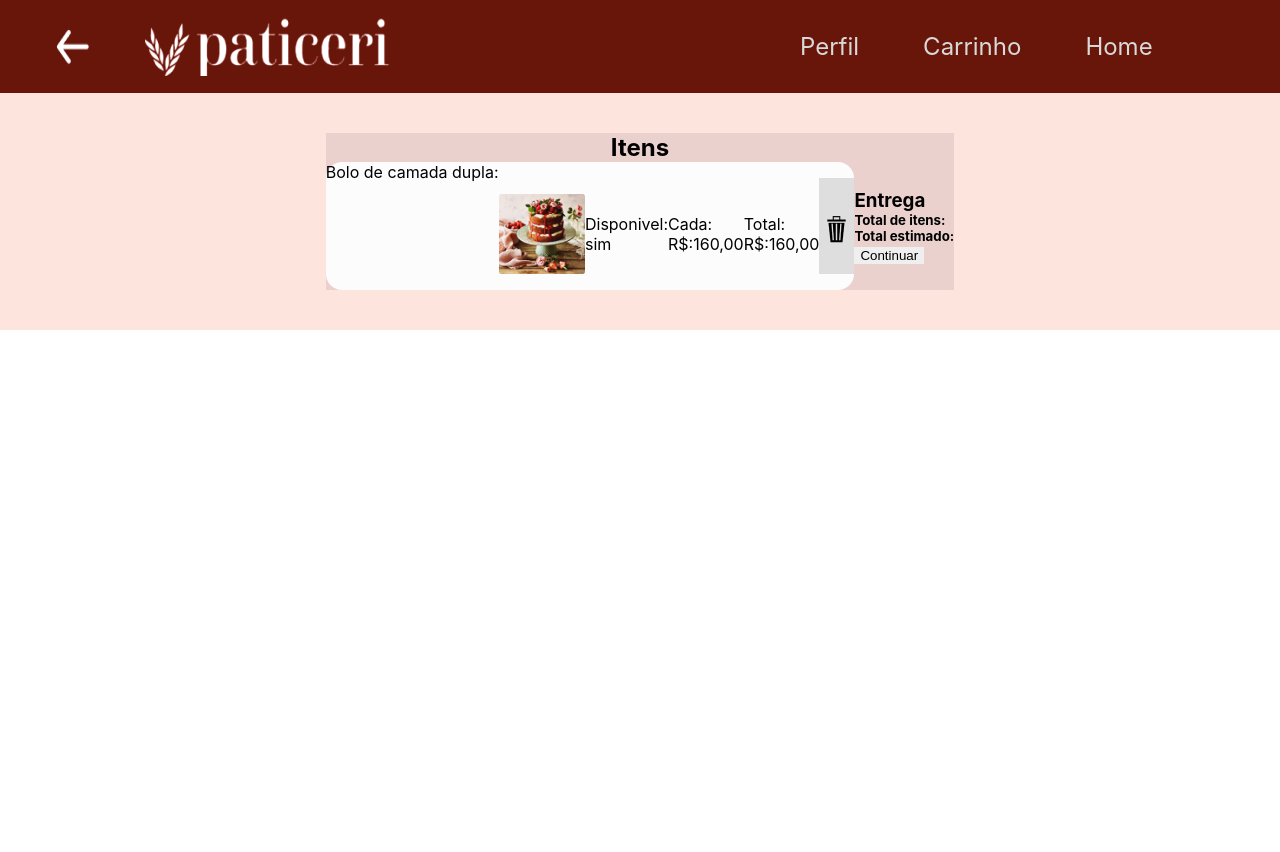
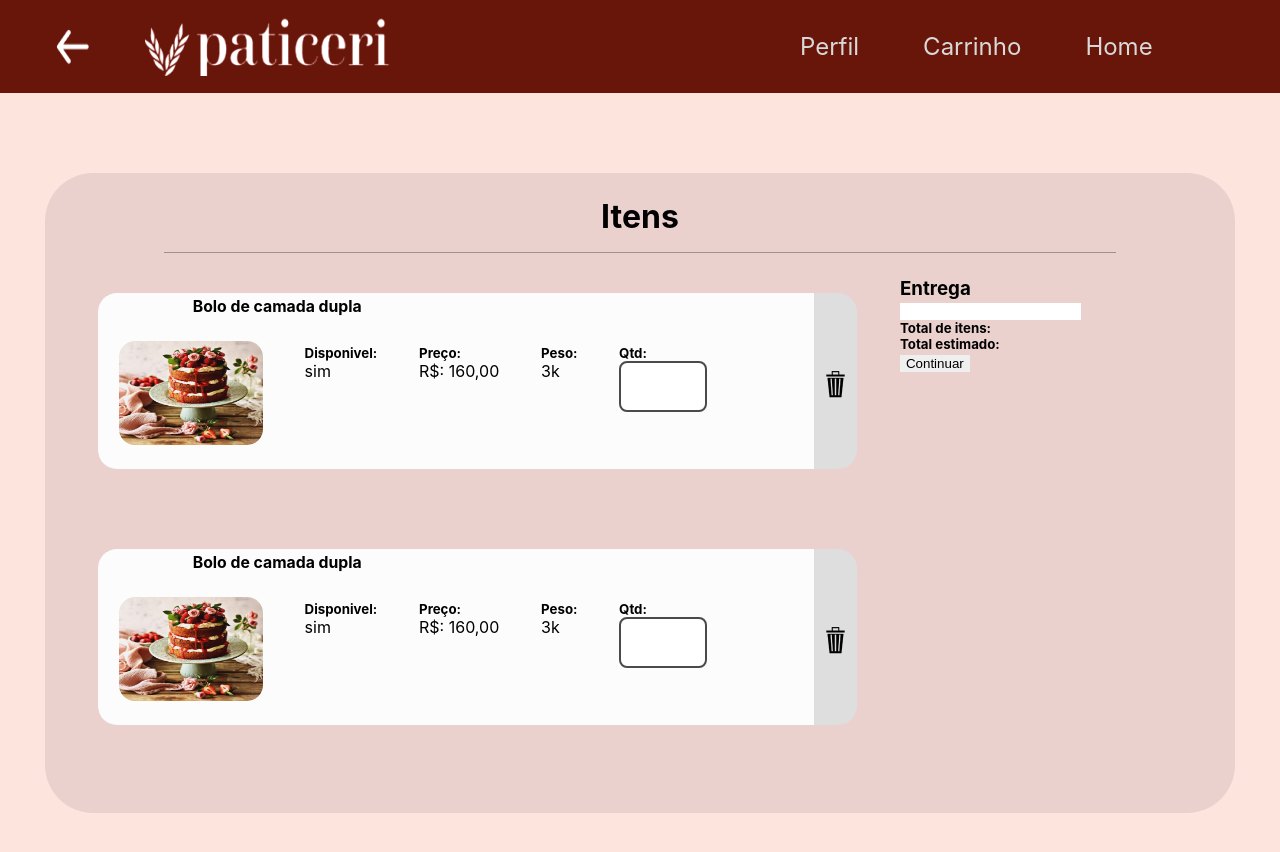
Before and after one commit to Johncarioca/TCC---doceria-, a React (Create React App) app in the folder site/: page /carrinho in a window 1280 px wide. Shown: the top 852 px of the page. Before the commit the page ends 800 px from the top, so only its background shows below. Built offline with nearby package versions, Linux system fonts and the light colour scheme.

Commit message:
HTML e scss pronto da tela de carrinho
precisa de leves ajustes no scss

```diff
--- a/site/src/components/itemcarrinho/index.js
+++ b/site/src/components/itemcarrinho/index.js
@@ -1,43 +1,57 @@
 import './index.scss';
 
-export default function ItemCarrinho () {
-    return(
+export default function ItemCarrinho() {
+    return (
 
-        <main>
+        <main className="Geralll">
             <section className="intemCar">
-                <div className="nomeproduto">
-                        <p className="nmproduto"> Bolo de camada dupla:</p>
-                     </div>
+
+                <div className="div-branca">
+
                     <div className="info-produtos">
 
+                        <div className="nomeproduto">
 
-                    <img className="imgPoroduto" src="/assets/image/boloCamada.png "alt="" />
-
-                    <div className="dados-produto ">
-
-                       <div className="sub-dados">
-                          <p className="dados1">Disponivel:</p>
-                          <p className="dados2">sim </p>
-
-                       </div>
-                       <div className="sub-dados">
-                          <p className="dados1">Cada:</p>
-                          <p className="dados2"> R$:160,00 </p>
+                            <h5 className="nmproduto"> Bolo de camada dupla</h5>
 
                         </div>
 
+                        <div className="dados-produtos">
+
+                            <div className="imgPoroduto">
+                                <img  src="/assets/image/boloCamada.png "alt="" />
+                            </div>
+                            <div className="dados">
+
                                 <div className="sub-dados">
-                          <p className="dados1">Total:</p>
-                          <p className="dados2">R$:160,00 </p>
+                                    <h5 className="dados1">Disponivel:</h5>
+                                    <p className="dados2">sim </p>
+                                </div>
+
+                                <div className="sub-dados">
+                                    <h5 className="dados1">Preço:</h5>
+                                    <p className="dados2">R$: 160,00</p>
+                                </div>
+
+                                <div className="sub-dados">
+                                    <h5 className="dados1">Peso:</h5>
+                                    <p className="dados2">3k</p>
+                                </div>
+
+                            </div>
+                            <div className="iput">
+                                <h5>Qtd:</h5>
+                                <input type="number" />
+                            </div>
+
 
                         </div>
 
                     </div>
 
+                </div>
                 <div className="dropCar">
                     <img src="/assets/image/lixo.png" alt="" />
-                    </div>
-
                 </div>
             </section>
         </main>
--- a/site/src/components/itemcarrinho/index.scss
+++ b/site/src/components/itemcarrinho/index.scss
@@ -1,46 +1,136 @@
+.Geralll{
+
+    width: 100%;
+    height: 11rem;
+    // border: solid 0.5px green;
+
     .intemCar{
 
         display: flex;
         flex-direction: row;
-    background-color: #FCFCFC;
-    border-radius:2vh;
+        width: 100%;
+        height: 11rem;
 
 
 
 
-    .info-produtos{
-    display: flex;
-    flex-direction: row;
-    justify-content: space-evenly;
-    margin-top: 2vh;
-    margin-bottom: 2vh;
+        // border: solid 0.5px green;
 
 
 
 
-     .imgPoroduto{
-            margin-top: 2vh;
-            height: 5em;
+        .div-branca{
+            display: flex;
+            flex-direction: row;
+            justify-content: space-evenly;
+            background-color: #FCFCFC;
+            border-radius: 1.2rem 0vh 0vh 1.2rem;
+            width: 95%;
+            height: 11rem;
+
+            // border: solid 0.5px green;
+
+
+            .info-produtos{
+                display: flex;
+                flex-direction: column;
+                width: 100%;
+                height: 11rem;
+                // border: solid 1.5px blueviolet;
+
+                .nomeproduto{
+                    width: 50%;
+                    height: 1.5rem;
+                    text-align: center;
+                    font-size: 19px;
+                    margin-top: 4px;
+                    // border: solid 1.5px blueviolet;
                 }
 
-        .dados-produto{
+            }
+
+            .dados-produtos{
                 display: flex;
-            align-self: center;
-            justify-content: center;
-            margin-top: 2vh;
+                flex-direction: row;
                 justify-content: space-evenly;
+                align-items: center;
+                width: 88%;
+                height: 9rem;
+                // border: solid 0.5px black;
 
 
             }
 
+            .dados{
+                display: flex;
+                flex-direction: row;
+                justify-content: space-around;
+                // align-items: center;
+                height: 6rem;
+                width: 50%;
+                // border: solid 0.5px gold;
+
+            }
+
+
+
+            .imgPoroduto, img{
+                // width: 20%;
+                width: 9rem;
+                height: 6.5em;
+                border-radius: 1rem;
+
+                // padding-bottom: 1rem;
+
+                // border: solid 0.5px red;
+
+            }
+
+            .iput{
+
+                width: 14%;
+                height: 6em;
+                // border: solid 0.5px darkblue;
+
+                input{
+                    width: 100%;
+                    height: 3em;
+                    border: solid 2px #4a4a4a;
+                    // background-color: #cacaca;
+                    color: black;
+                    border-radius: 0.5rem;
+                    font-size: 17px;
+
+                    h5{
+                        font-size: 17px;
+                    }
+
+                }
+            }
+
+
+
+
+
+
+
+        }
         .dropCar{
             display: flex;
+            height: 11rem;
+            width: 5.7%;
+            flex-direction: row;
             align-items: center;
             justify-content: center;
             background-color: #DEDEDE;
+            border-radius: 0rem 1.2rem 1.2rem 0rem ;
+        }
 
+        .dropCar:hover{
+            background-color: #8a8787;
+            transition: 1.3s;
+            cursor: pointer;
         }
 
     }
-
 }
--- a/site/src/pages/usuario/carrinho/index.js
+++ b/site/src/pages/usuario/carrinho/index.js
@@ -11,26 +11,51 @@ export default function CarrinhoUsuario(){
             <header>
             <CabCarrinho/>
             </header>
-            <section className = "cont1-carrinho">
+            <div className = "cont1-carrinho">
 
                 <div className="subcont1-carrinho">
+
+
+                    <div className="asDuas">
+
+                        <div className='ite'>
                             <h1> Itens</h1>
+                        </div>
+                        <div className='delado'>
 
-                    <div className="delado">
                             <div className="grup-produto">
                                 <ItemCarrinho/>
+                                <ItemCarrinho/>
+
+
+
+
+
                             </div>
                             <div className="grup-desc">
+
+                                <div>
+                                    <div>
                                         <h3> Entrega </h3>
+                                        <input type="text" />
+                                    </div>
+                                    <div>
                                         <h5> Total de itens: </h5>
                                         <h5> Total estimado: </h5>
 
+                                    </div>
+                                    <div>
                                         <button> Continuar</button>
+                                    </div>
+                                </div>
+
+                            </div>
+
                         </div>
                     </div>
                 </div>
 
-            </section>
+            </div>
         </main>
 
     )
--- a/site/src/pages/usuario/carrinho/index.scss
+++ b/site/src/pages/usuario/carrinho/index.scss
@@ -4,6 +4,8 @@
     align-items: center;
     justify-content: center;
     background-color: #FDE5DE;
+    width: 100%;
+    height: 50rem;
 
     .subcont1-carrinho{
         display: flex;
@@ -13,15 +15,70 @@
         background-color: #EAD1CE;
         margin-top: 5vh;
         margin-bottom: 5vh;
+        width: 93%;
+        height: 40rem;
+        border-radius: 3rem;
+
+        .asDuas{
+            display: flex;
+            flex-direction: column;
+            align-items: center;
+            justify-content: space-evenly;
+            width: 100%;
+            height: 49rem;
+            // border: solid 0.5px green;
+
+            .ite{
+                width: 80%;
+                height: 3.5rem;
+                text-align: center;
+                // border: solid 0.5px black;
+                border-bottom: solid 0.5px #9e9191;
+
             }
 
             .delado{
                 display: flex;
                 flex-direction: row;
                 align-items: center;
-        justify-content: center;
+                justify-content: space-between;
+                width: 91%;
+                height: 32rem;
+
+                // border: solid 0.5px blueviolet;
+
+
+                .grup-produto{
+                    display: flex;
+                    flex-wrap: wrap;
+                    justify-content: space-evenly;
+                    width: 70%;
+                    height: 32rem;
+                    margin-top: 2em;
+
+                    // border: solid 0.5px blueviolet;
+
+
+                }
+
+                .grup-produto > .Geralll{
+                    margin-bottom: 2rem;
+
+                }
+
+                .grup-desc{
+                    width: 26%;
+                    height: 32rem;
+
 
                 }
 
 
             }
+        }
+
+    }
+
+
+
+}
```
Lines whose indentation alone changed are shown as unchanged.
